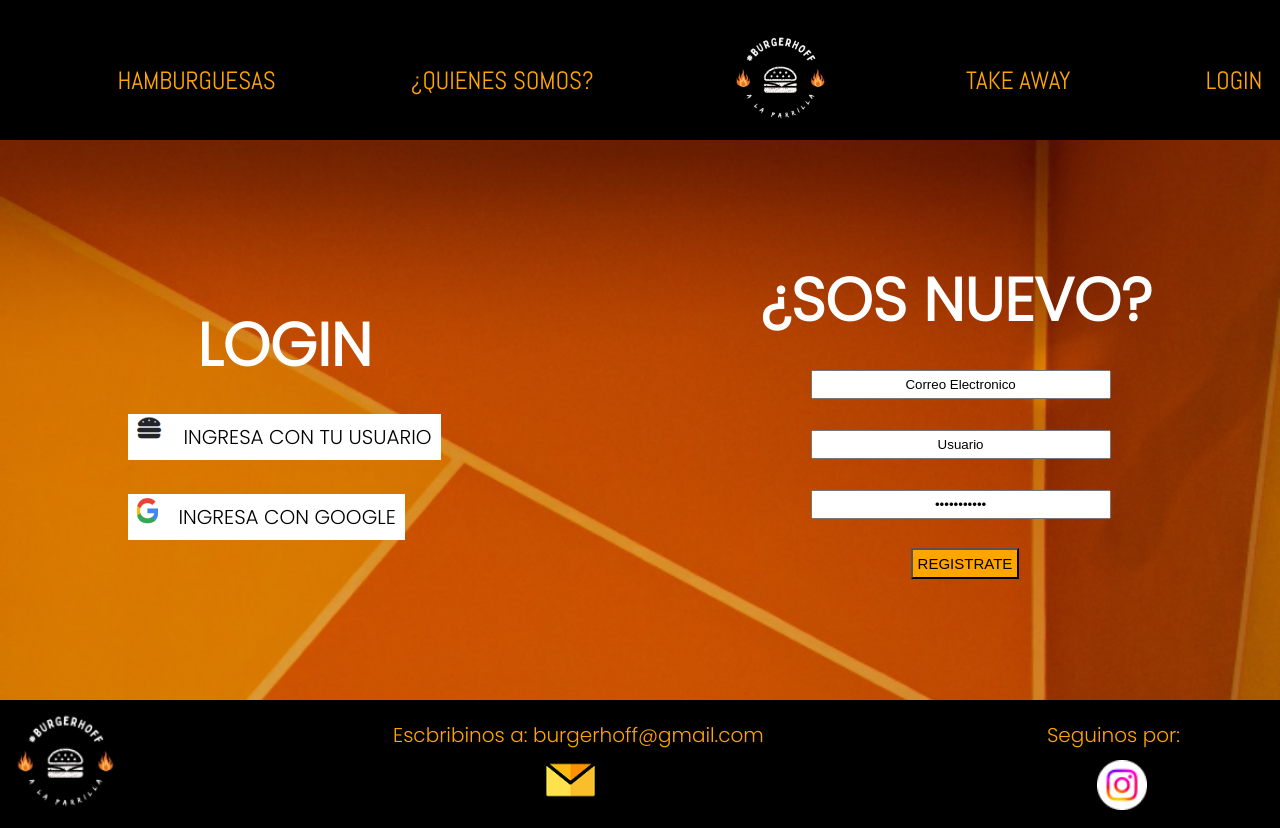
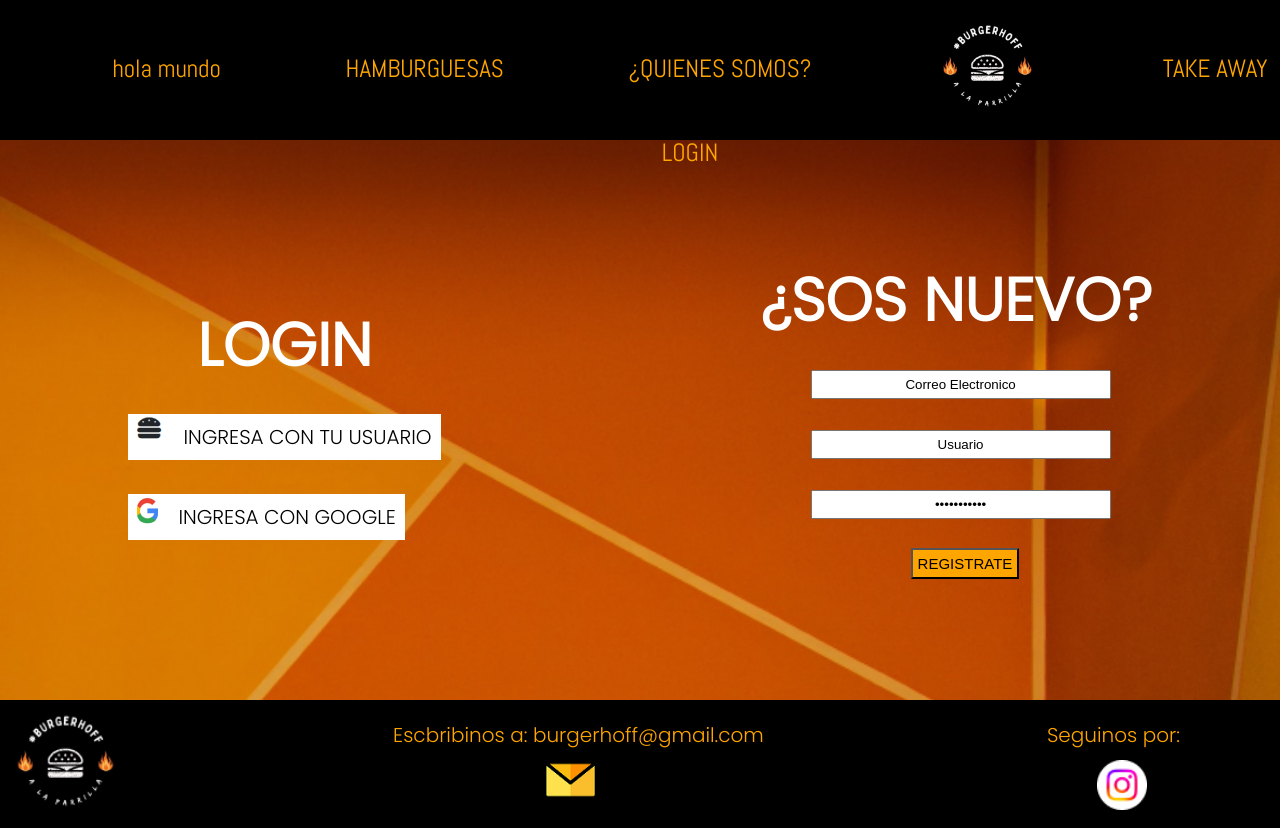
Before and after one commit to LucasLujan7/mi-proyecto, a plain HTML site: page pages/login.html in a window 1280 px wide. Drawn offline with Linux system fonts and the light colour scheme.

Commit message:
probando modificacion

```diff
--- a/pages/login.html
+++ b/pages/login.html
@@ -14,6 +14,7 @@
     <header>
         <nav>
             <ul class="lisNav">
+                <li><a href="">hola mundo</a></li>
                 <li><a href="../pages/hamburguesas.html">HAMBURGUESAS</a></li>
                 <li><a href="../pages/quienessomos.html">¿QUIENES SOMOS?</a></li>
                 <li><a href="../index.html"><img src="../assets/img/logo.png" alt="" class="homeLogo"></a></li>
```
